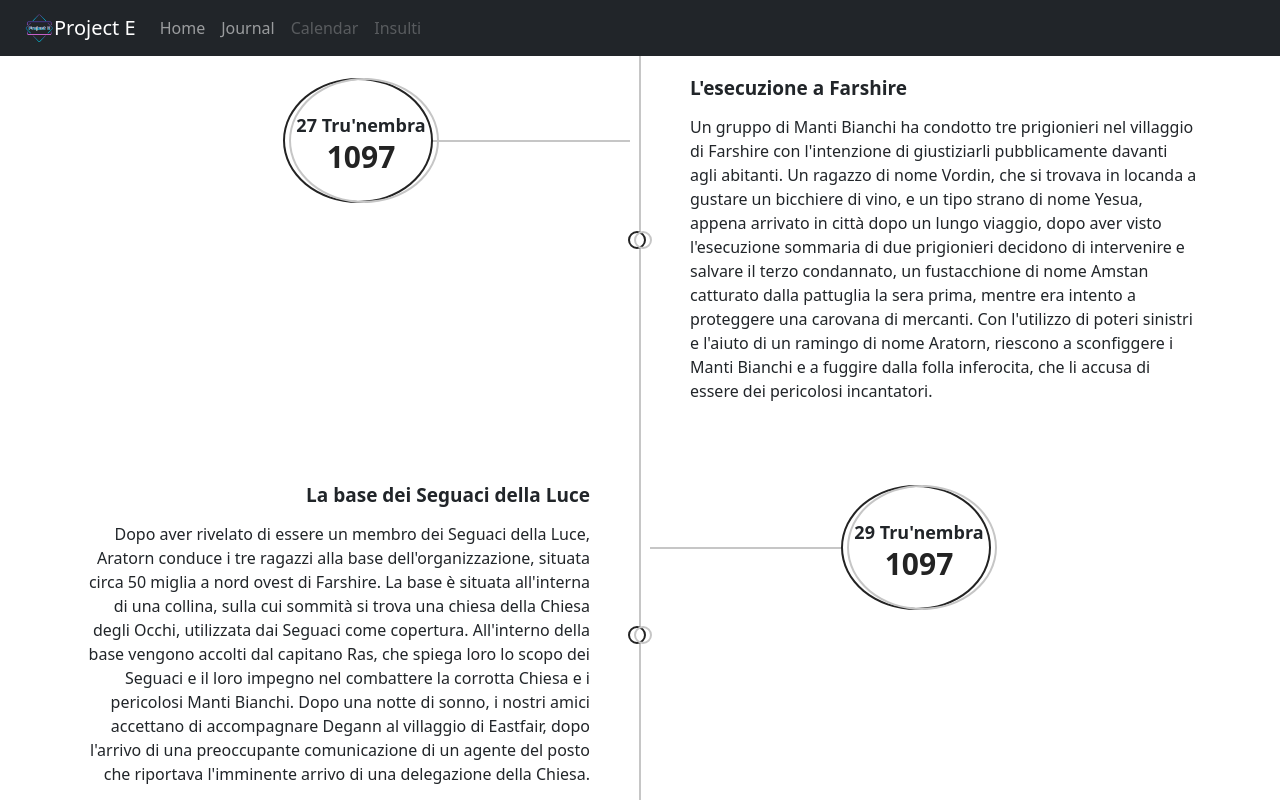
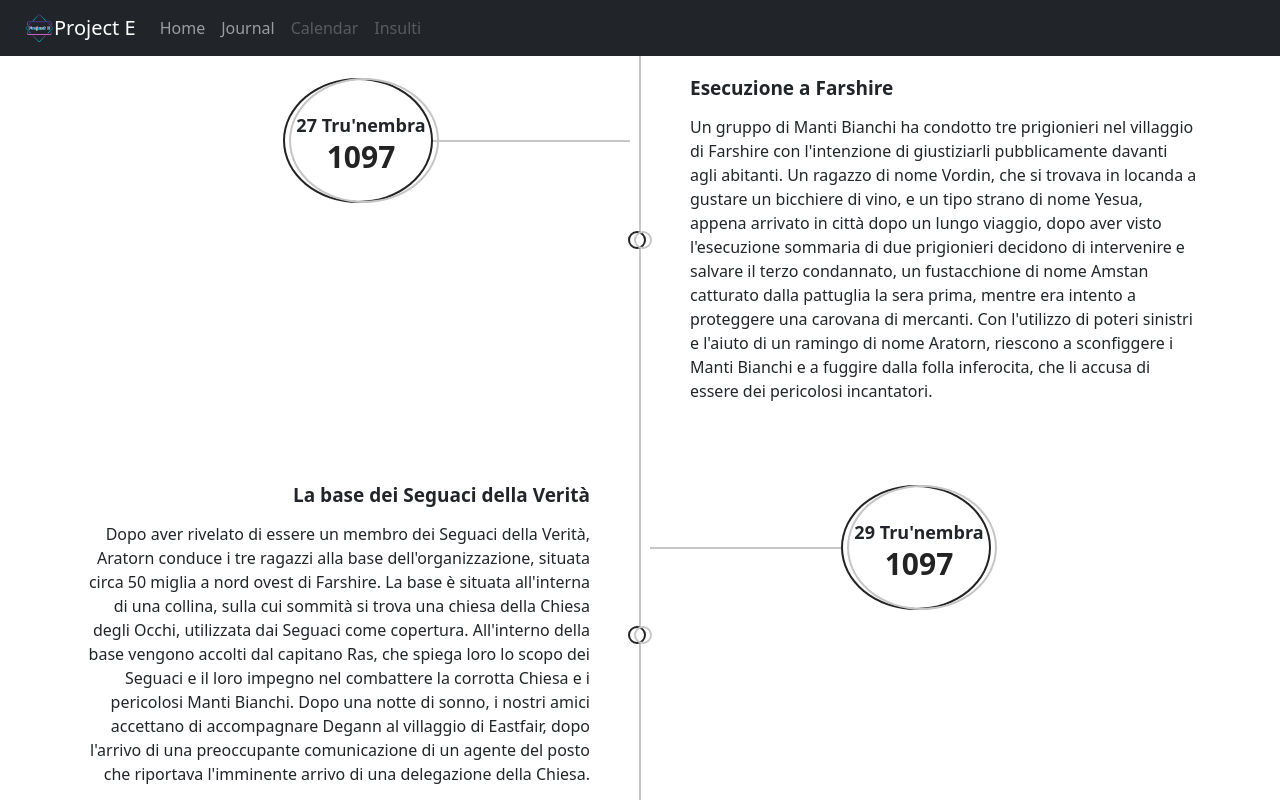
Before and after one commit to chiapdev/project-e, a React (Create React App) app: page /journal in a window 1280 px wide. Shown: the top 800 px of the page. Built offline with nearby package versions, Linux system fonts and the light colour scheme; what parse would draw is missing.

Commit message:
Aggiornato Journal

```diff
--- a/src/pages/Journal.js
+++ b/src/pages/Journal.js
@@ -17,7 +17,7 @@ export default function Journal() {
                         </div>
                     </div>
                     <div className="timeline-content">
-                        <h5 className="title">L'esecuzione a Farshire</h5>
+                        <h5 className="title">Esecuzione a Farshire</h5>
                         <p className="description">
                             Un gruppo di Manti Bianchi ha condotto tre prigionieri nel villaggio di Farshire con l'intenzione
                             di giustiziarli pubblicamente davanti agli abitanti.
@@ -40,9 +40,9 @@ export default function Journal() {
                         </div>
                     </div>
                     <div className="timeline-content">
-                        <h5 className="title">La base dei Seguaci della Luce</h5>
+                        <h5 className="title">La base dei Seguaci della Verità</h5>
                         <p className="description">
-                            Dopo aver rivelato di essere un membro dei Seguaci della Luce, Aratorn conduce i tre ragazzi alla base dell'organizzazione, situata circa
+                            Dopo aver rivelato di essere un membro dei Seguaci della Verità, Aratorn conduce i tre ragazzi alla base dell'organizzazione, situata circa
                             50 miglia a nord ovest di Farshire. La base è situata all'interna di una collina, sulla cui sommità si trova una chiesa della Chiesa degli Occhi,
                             utilizzata dai Seguaci come copertura.
                             All'interno della base vengono accolti dal capitano Ras, che spiega loro lo scopo dei Seguaci e il loro impegno nel combattere la corrotta Chiesa e
@@ -96,8 +96,8 @@ export default function Journal() {
                             Ras spiega loro che i Seguaci si occupano, oltre alla lotta con Chiesa e Manti, di proteggere gli incantatori dalla Chiesa,
                             attraverso dei dispositivi di soppressione del potere. Scoprono inoltre che i genitori di Vordin erano in realtà dei Seguaci,
                             che si erano presa cura di lui in tenera età, prima di morire in un agguato dei Manti Bianchi. Ras propone ai tre compagni di
-                            unirsi ufficialmente ai Seguaci, ma la decisione viene rimandata all'indomani.\n
-                            Durante la notte, Yesua ha una visione, in cui una figura femminile con piume di corvo sussurra: \n"Campione, il tempo sta finendo. Ogni giorno... si avvicina e Noi...
+                            unirsi ufficialmente ai Seguaci, ma la decisione viene rimandata all'indomani. <br></br>
+                            Durante la notte, Yesua ha una visione, in cui una figura femminile con piume di corvo sussurra: "Campione, il tempo sta finendo. Ogni giorno... si avvicina e Noi...
                             se non ci permetterai di riacquistare forza. Risveglia i ricordi... negli abitanti di Unus, fa' sì che le loro... ci restituiscano i poteri.
                             Il tempo... sta finendo, quindi ricorda:... sono pericolosi, non credere a... I manti bianchi sanno... , mentre a... oltre le montagne di BoneFang..."
                             L'indomani, Ras spiega loro che non conosce l'ubicazione delle montagne di BoneFang, ma probabilmente Aratorn sì, ma purtroppo è partito per una spedizione a nord.
```
